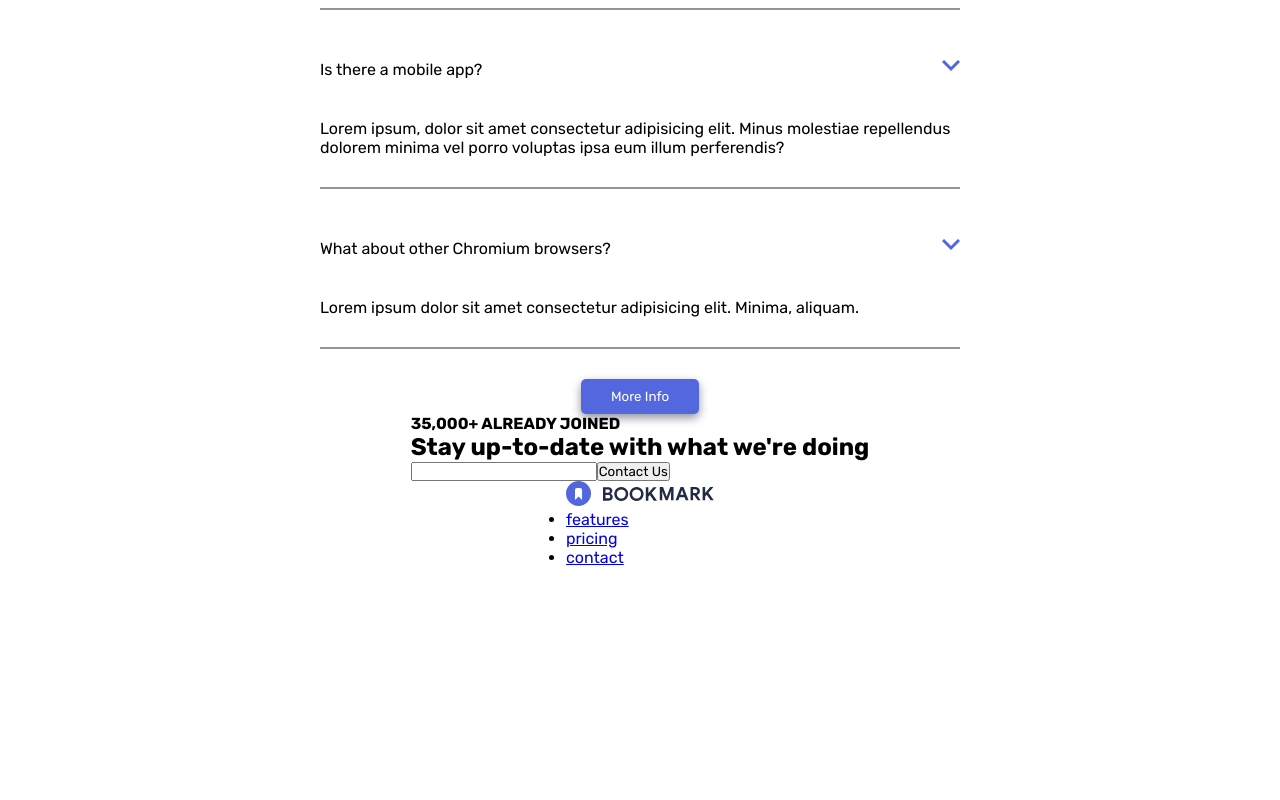
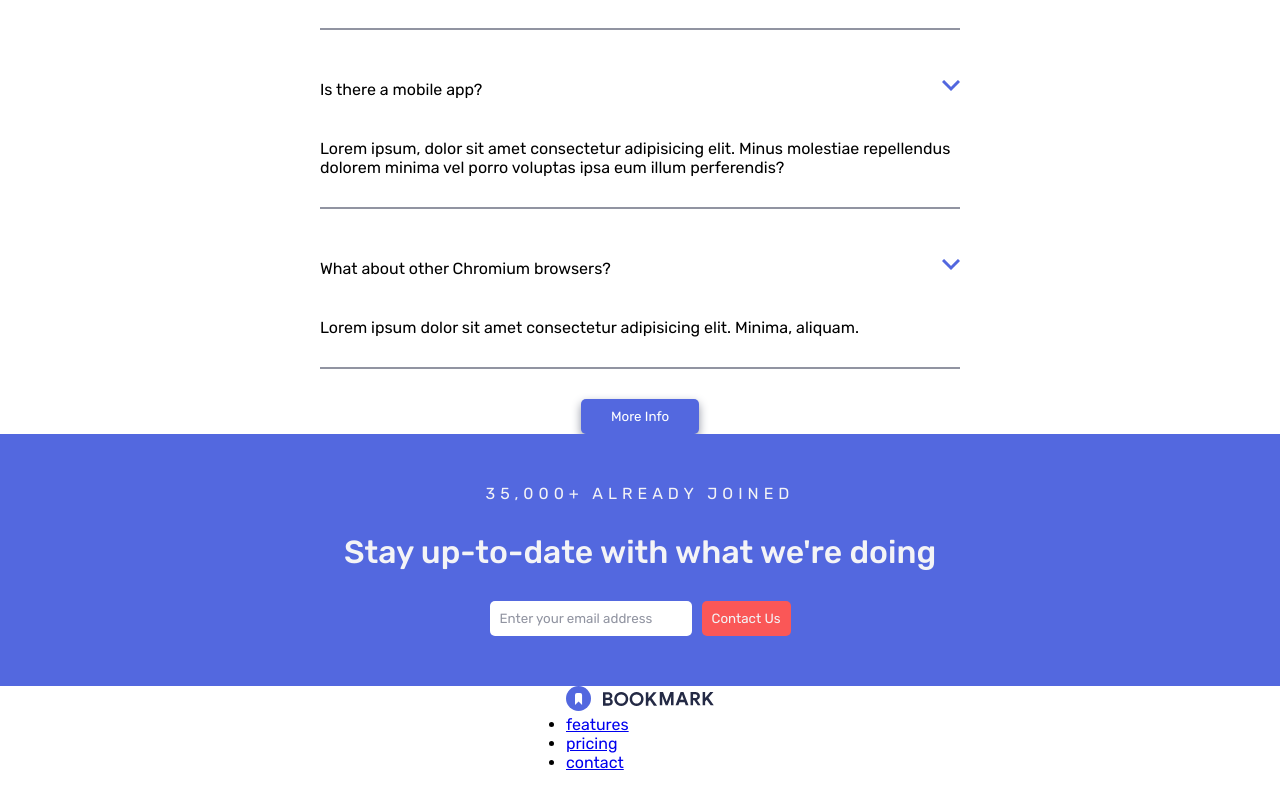
Before and after one commit to BradleyLegge/bookmark-landing-page-fem-react, a React (Vite) app: page / in a window 1280 px wide. Shown: the part 2556-3356 px from the top of the page. Before the commit the page ends 3151 px from the top, so only its background shows below. Built offline with nearby package versions, Linux system fonts and the light colour scheme.

Commit message:
Added css to ContactUs component

```diff
--- a/src/components/ContactUs.jsx
+++ b/src/components/ContactUs.jsx
@@ -6,7 +6,11 @@ const ContactUs = () => {
       <h4>35,000+ ALREADY JOINED</h4>
       <h2>Stay up-to-date with what we're doing</h2>
       <form>
-        <input name="email" className="email" />
+        <input
+          name="email"
+          className="email-input"
+          placeholder="Enter your email address"
+        />
         <button type="submit" className="contact-us-btn">
           Contact Us
         </button>
--- a/src/index.css
+++ b/src/index.css
@@ -332,3 +332,53 @@ h1{
 .qa-btn:hover{
   color: var(--soft-red);
 }
+
+/* Contact Content */
+
+.contact-hero{
+  background-color: var(--soft-blue);
+  width: 100%;
+  display: flex;
+  flex-direction: column;
+  align-items: center;
+  gap: 30px;
+  padding: 50px 0;
+  color: var(--grayish-white);
+}
+
+h4{
+  font-weight: var(--font-weight-400);
+  letter-spacing: 5px;
+}
+
+h2{
+  font-size: 32px;
+  font-weight: var(--font-weight-500);
+}
+
+form{
+  display: flex;
+  gap: 10px;
+}
+
+.email-input, .contact-us-btn{
+  border: none;
+  border-radius: 5px;
+  padding: 10px;
+}
+
+.email-input::placeholder{
+  color: var(--grayish-blue);
+}
+
+.contact-us-btn{
+  cursor: pointer;
+  background-color: var(--soft-red);
+  color: var(--grayish-white);
+}
+
+.contact-us-btn:hover{
+  background-color: var(--grayish-white);
+  color: var(--soft-red);
+  outline: 1px solid var(--soft-red);
+}
```
